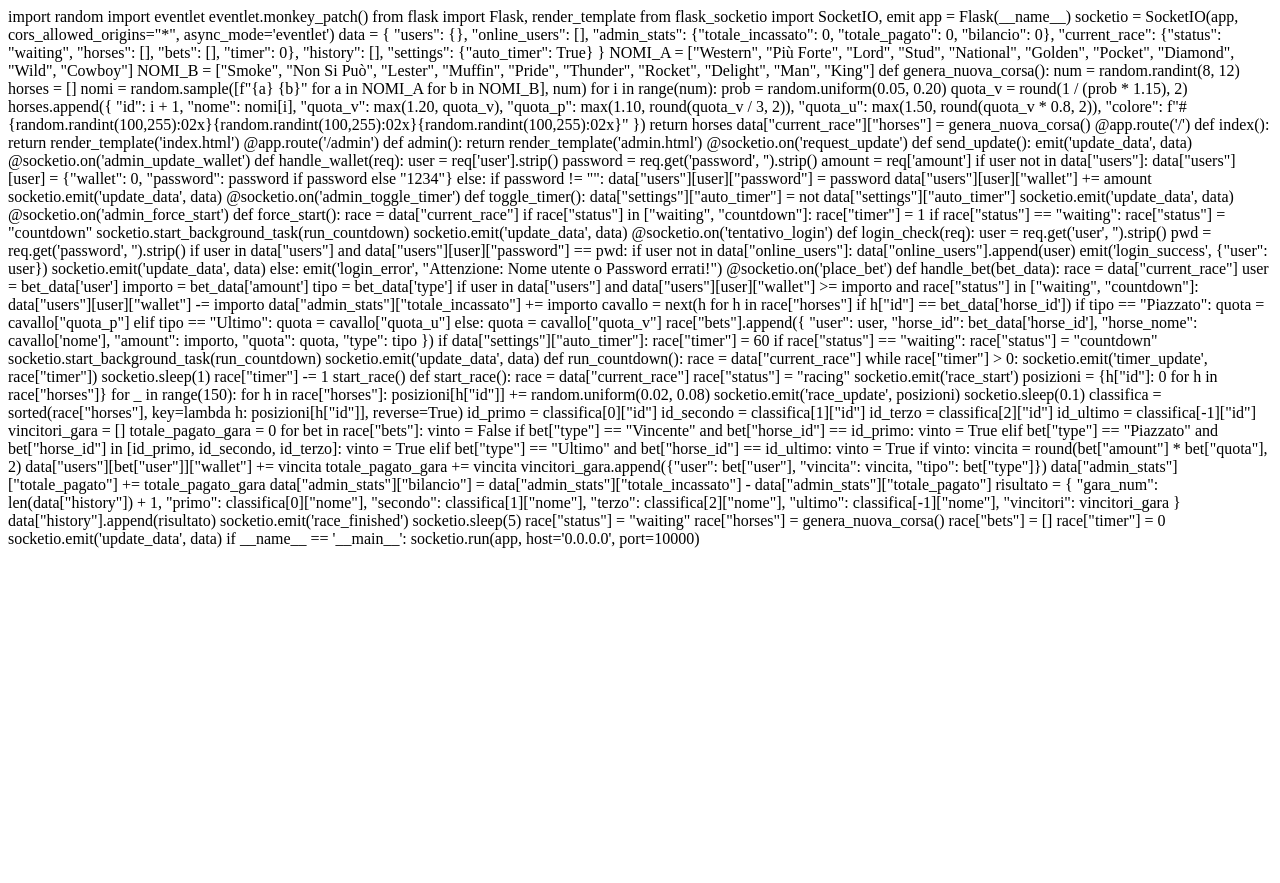
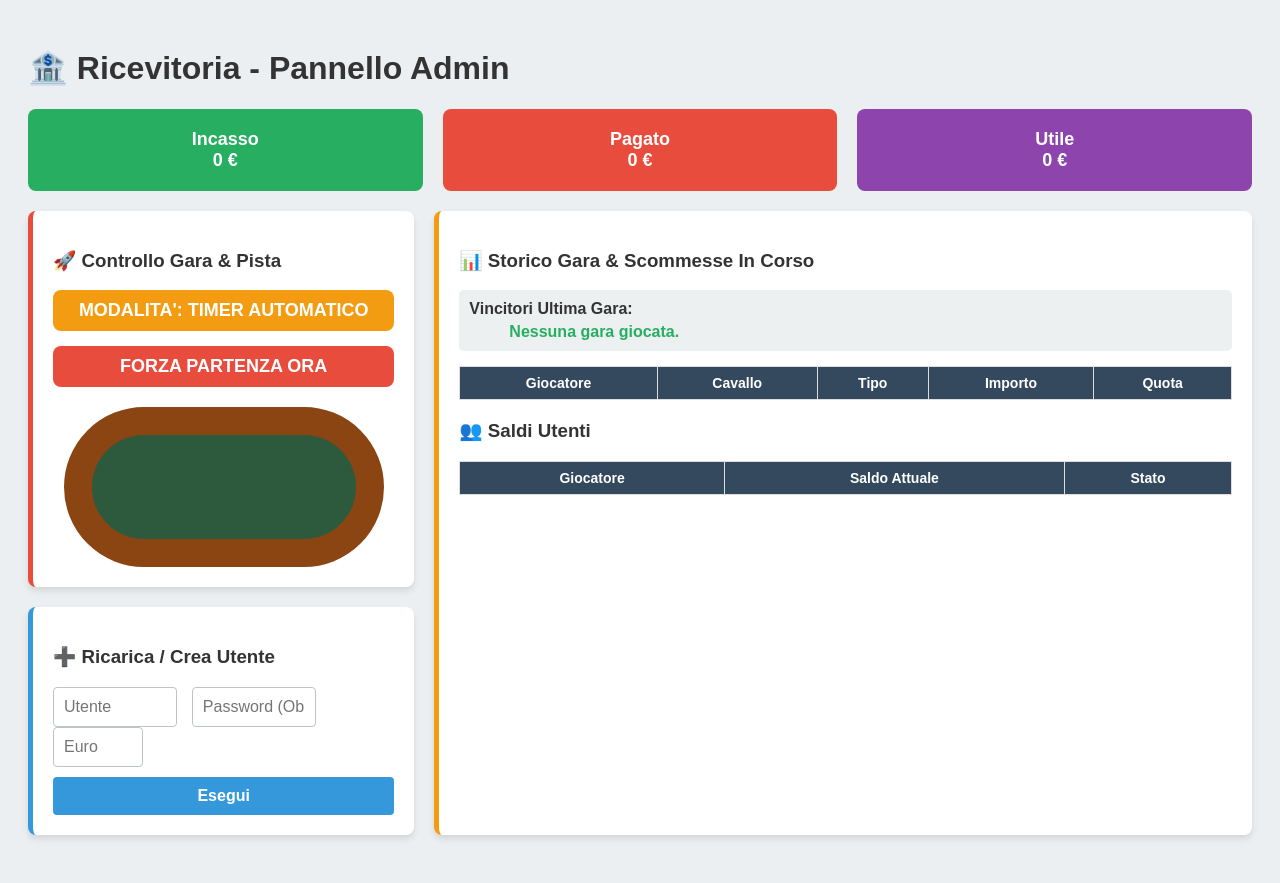
Before and after one commit to pietrolmb/bet-horses-app, a Flask app: page /admin in a window 1280 px wide. Before the commit the page ends 548 px from the top, so only its background shows below. Run offline with Flask 3, Linux system fonts and the light colour scheme; lists and menus that the app fills with data are empty; some libraries are stand-ins or nearby versions.

Commit message:
admin.html

```diff
--- a/templates/admin.html
+++ b/templates/admin.html
@@ -1,180 +1,170 @@
-import random
-import eventlet
-eventlet.monkey_patch()
-from flask import Flask, render_template
-from flask_socketio import SocketIO, emit
+<!DOCTYPE html>
+<html>
+<head>
+    <title>Admin Banco</title>
+    <script src="https://cdnjs.cloudflare.com/ajax/libs/socket.io/4.0.1/socket.io.js"></script>
+    <style>
+        body { font-family: sans-serif; background: #eceff1; padding: 20px; color: #333;}
+        .card { background: white; padding: 20px; border-radius: 8px; box-shadow: 0 4px 6px rgba(0,0,0,0.1); margin-bottom: 20px; }
+        .stats { display: flex; gap: 20px; margin-bottom: 20px;}
+        .stat-box { flex: 1; padding: 20px; border-radius: 8px; text-align: center; color: white; font-size: 18px; font-weight: bold;}
+        input { padding: 10px; font-size: 16px; border: 1px solid #bdc3c7; border-radius: 4px; margin-right: 10px;}
+        button { padding: 10px 20px; font-size: 16px; background: #3498db; color: white; border: none; border-radius: 4px; cursor: pointer; font-weight: bold;}
+        .btn-forza { background: #e74c3c; width: 100%; font-size: 18px; padding: 10px; margin-top: 5px; border-radius: 8px;}
+        .btn-toggle { background: #f39c12; width: 100%; font-size: 18px; padding: 10px; margin-bottom: 10px; border-radius: 8px;}
+        table { width: 100%; border-collapse: collapse; margin-top: 15px; }
+        th, td { padding: 8px; border: 1px solid #ddd; text-align: center; font-size:14px;}
+        th { background: #34495e; color: white; }
 
-app = Flask(__name__)
-socketio = SocketIO(app, cors_allowed_origins="*", async_mode='eventlet')
+        /* Mini Pista Admin Ricalcolata */
+        #pista-container {
+            width: 400px; height: 200px; background: #2d5a3c; border-radius: 125px;
+            position: relative; border: 35px solid #8B4513; margin: auto; overflow:hidden; zoom: 0.8;
+            box-sizing: border-box;
+        }
+        .traguardo { position: absolute; bottom: -35px; left: 50%; width: 4px; height: 35px; background: red; transform: translateX(-50%);}
+        .cavallo { width: 14px; height: 14px; border-radius: 50%; position: absolute; border: 1px solid #fff; font-size: 8px; font-weight: bold; color: black; display: flex; align-items: center; justify-content: center; transition: all 0.1s linear;}
+    </style>
+</head>
+<body>
+    <h1>🏦 Ricevitoria - Pannello Admin</h1>
 
-data = {
-    "users": {},
-    "online_users": [],
-    "admin_stats": {"totale_incassato": 0, "totale_pagato": 0, "bilancio": 0},
-    "current_race": {"status": "waiting", "horses": [], "bets": [], "timer": 0},
-    "history": [],
-    "settings": {"auto_timer": True}
-}
+    <div class="stats">
+        <div class="stat-box" style="background:#27ae60;">Incasso<br><span id="inc">0</span> €</div>
+        <div class="stat-box" style="background:#e74c3c;">Pagato<br><span id="pag">0</span> €</div>
+        <div class="stat-box" style="background:#8e44ad;">Utile<br><span id="util">0</span> €</div>
+    </div>
 
-NOMI_A = ["Western", "Più Forte", "Lord", "Stud", "National", "Golden", "Pocket", "Diamond", "Wild", "Cowboy"]
-NOMI_B = ["Smoke", "Non Si Può", "Lester", "Muffin", "Pride", "Thunder", "Rocket", "Delight", "Man", "King"]
+    <div style="display: flex; gap: 20px;">
+        <div style="flex: 1;">
+            <div class="card" style="border-left: 5px solid #e74c3c;">
+                <h3>🚀 Controllo Gara & Pista</h3>
+                <button class="btn-toggle" id="btn-switch-timer" onclick="toggleTimer()">MODALITA': TIMER AUTOMATICO</button>
+                <button class="btn-forza" onclick="forzaPartenza()">FORZA PARTENZA ORA</button>
 
-def genera_nuova_corsa():
-    num = random.randint(8, 12)
-    horses = []
-    nomi = random.sample([f"{a} {b}" for a in NOMI_A for b in NOMI_B], num)
-    for i in range(num):
-        prob = random.uniform(0.05, 0.20)
-        quota_v = round(1 / (prob * 1.15), 2)
-        horses.append({
-            "id": i + 1, "nome": nomi[i],
-            "quota_v": max(1.20, quota_v),
-            "quota_p": max(1.10, round(quota_v / 3, 2)),
-            "quota_u": max(1.50, round(quota_v * 0.8, 2)),
-            "colore": f"#{random.randint(100,255):02x}{random.randint(100,255):02x}{random.randint(100,255):02x}"
-        })
-    return horses
+                <div style="margin-top:20px;">
+                    <div id="pista-container"><div class="traguardo"></div></div>
+                </div>
+            </div>
 
-data["current_race"]["horses"] = genera_nuova_corsa()
+            <div class="card" style="border-left: 5px solid #3498db;">
+                <h3>➕ Ricarica / Crea Utente</h3>
+                <input type="text" id="nuovo-user" placeholder="Utente" style="width: 30%;">
+                <input type="text" id="nuova-pass" placeholder="Password (Obbligatoria)" style="width: 30%;">
+                <input type="number" id="importo" placeholder="Euro" style="width: 20%;">
+                <button onclick="gestioneSoldi()" style="margin-top: 10px; width: 100%;">Esegui</button>
+            </div>
+        </div>
 
-@app.route('/')
-def index(): return render_template('index.html')
+        <div class="card" style="flex: 2; border-left: 5px solid #f39c12;">
+            <h3>📊 Storico Gara & Scommesse In Corso</h3>
 
-@app.route('/admin')
-def admin(): return render_template('admin.html')
+            <div style="background:#ecf0f1; padding:10px; border-radius:5px; margin-bottom:15px;">
+                <h4 style="margin:0 0 5px 0;">Vincitori Ultima Gara:</h4>
+                <ul id="lista-vincitori" style="margin:0; color:#27ae60; font-weight:bold;">Nessuna gara giocata.</ul>
+            </div>
 
-@socketio.on('request_update')
-def send_update(): emit('update_data', data)
+            <table id="tabella-scommesse">
+                <thead><tr><th>Giocatore</th><th>Cavallo</th><th>Tipo</th><th>Importo</th><th>Quota</th></tr></thead>
+                <tbody></tbody>
+            </table>
 
-@socketio.on('admin_update_wallet')
-def handle_wallet(req):
-    user = req['user'].strip()
-    password = req.get('password', '').strip()
-    amount = req['amount']
+            <h3 style="margin-top:20px;">👥 Saldi Utenti</h3>
+            <table id="tabella-utenti">
+                <thead><tr><th>Giocatore</th><th>Saldo Attuale</th><th>Stato</th></tr></thead>
+                <tbody></tbody>
+            </table>
+        </div>
+    </div>
 
-    if user not in data["users"]:
-        data["users"][user] = {"wallet": 0, "password": password if password else "1234"}
-    else:
-        if password != "": data["users"][user]["password"] = password
+    <script>
+        const socket = io();
+        let cavalliElements = {};
+        socket.emit('request_update');
 
-    data["users"][user]["wallet"] += amount
-    socketio.emit('update_data', data)
+        function gestioneSoldi() {
+            const user = document.getElementById('nuovo-user').value.trim();
+            const pass = document.getElementById('nuova-pass').value.trim();
+            const amt = document.getElementById('importo').value;
 
-@socketio.on('admin_toggle_timer')
-def toggle_timer():
-    data["settings"]["auto_timer"] = not data["settings"]["auto_timer"]
-    socketio.emit('update_data', data)
+            if(user === "" || pass === "" || amt === "") {
+                alert("Devi compilare tutti i campi: Utente, Password ed Euro!");
+                return;
+            }
 
-@socketio.on('admin_force_start')
-def force_start():
-    race = data["current_race"]
-    if race["status"] in ["waiting", "countdown"]:
-        race["timer"] = 1
-        if race["status"] == "waiting":
-            race["status"] = "countdown"
-            socketio.start_background_task(run_countdown)
-        socketio.emit('update_data', data)
+            socket.emit('admin_update_wallet', {user: user, password: pass, amount: parseInt(amt)});
+            document.getElementById('importo').value = "";
+            alert("Operazione completata con successo!");
+        }
 
-@socketio.on('tentativo_login')
-def login_check(req):
-    user = req.get('user', '').strip()
-    pwd = req.get('password', '').strip()
+        function forzaPartenza() { socket.emit('admin_force_start'); }
+        function toggleTimer() { socket.emit('admin_toggle_timer'); }
 
-    if user in data["users"] and data["users"][user]["password"] == pwd:
-        if user not in data["online_users"]: data["online_users"].append(user)
-        emit('login_success', {"user": user})
-        socketio.emit('update_data', data)
-    else:
-        emit('login_error', "Attenzione: Nome utente o Password errati!")
+        socket.on('update_data', (s) => {
+            const r = s.current_race;
+            document.getElementById('inc').innerText = s.admin_stats.totale_incassato;
+            document.getElementById('pag').innerText = s.admin_stats.totale_pagato;
+            document.getElementById('util').innerText = s.admin_stats.bilancio;
 
-@socketio.on('place_bet')
-def handle_bet(bet_data):
-    race = data["current_race"]
-    user = bet_data['user']
-    importo = bet_data['amount']
-    tipo = bet_data['type']
+            const btnToggle = document.getElementById('btn-switch-timer');
+            if(s.settings.auto_timer) {
+                btnToggle.innerText = "MODALITA': TIMER 60s ATTIVO (Clicca per Manuale)";
+                btnToggle.style.background = "#2ecc71";
+            } else {
+                btnToggle.innerText = "MODALITA': MANUALE (Clicca per Timer Auto)";
+                btnToggle.style.background = "#e67e22";
+            }
 
-    if user in data["users"] and data["users"][user]["wallet"] >= importo and race["status"] in ["waiting", "countdown"]:
-        data["users"][user]["wallet"] -= importo
-        data["admin_stats"]["totale_incassato"] += importo
+            if(s.history.length > 0) {
+                const ultima = s.history[s.history.length - 1];
+                const ul = document.getElementById('lista-vincitori');
+                ul.innerHTML = ultima.vincitori.length === 0 ? "<li>Nessun giocatore ha vinto.</li>" : "";
+                ultima.vincitori.forEach(v => ul.innerHTML += `<li>${v.user} vince ${v.vincita}€ (${v.tipo})</li>`);
+            }
 
-        cavallo = next(h for h in race["horses"] if h["id"] == bet_data['horse_id'])
-        if tipo == "Piazzato": quota = cavallo["quota_p"]
-        elif tipo == "Ultimo": quota = cavallo["quota_u"]
-        else: quota = cavallo["quota_v"]
+            const tbodyScommesse = document.querySelector('#tabella-scommesse tbody');
+            tbodyScommesse.innerHTML = r.bets.length === 0 ? '<tr><td colspan="5">Nessuna scommessa in questa gara.</td></tr>' : "";
+            r.bets.forEach(b => tbodyScommesse.innerHTML += `<tr><td><b>${b.user}</b></td><td>${b.horse_nome}</td><td>${b.type}</td><td style="color:green;">${b.amount} €</td><td>${b.quota}</td></tr>`);
 
-        race["bets"].append({
-            "user": user, "horse_id": bet_data['horse_id'], "horse_nome": cavallo['nome'],
-            "amount": importo, "quota": quota, "type": tipo
-        })
+            const tbodyUtenti = document.querySelector('#tabella-utenti tbody');
+            tbodyUtenti.innerHTML = Object.keys(s.users).length === 0 ? '<tr><td colspan="3">Nessun utente creato.</td></tr>' : "";
+            for (const [nomeUtente, datiUtente] of Object.entries(s.users)) {
+                const isOnline = s.online_users.includes(nomeUtente) ? "🟢 Online" : "⚪ Offline";
+                tbodyUtenti.innerHTML += `<tr><td><b>${nomeUtente}</b></td><td>${datiUtente.wallet} €</td><td>${isOnline}</td></tr>`;
+            }
 
-        if data["settings"]["auto_timer"]:
-            race["timer"] = 60
-            if race["status"] == "waiting":
-                race["status"] = "countdown"
-                socketio.start_background_task(run_countdown)
+            const pista = document.getElementById('pista-container');
+            if(r.status === "waiting" && r.bets.length === 0) {
+                document.querySelectorAll('.cavallo').forEach(e => e.remove());
+                cavalliElements = {};
+            }
+            r.horses.forEach((h, index) => {
+                if(!cavalliElements[h.id] && r.status === "waiting") {
+                    const d = document.createElement('div');
+                    d.className = 'cavallo'; d.style.backgroundColor = h.colore; d.innerText = h.id;
+                    pista.appendChild(d);
+                    cavalliElements[h.id] = d;
 
-        socketio.emit('update_data', data)
+                    const laneX = 172 + (index * 1.8);
+                    const laneY = 72 + (index * 1.8);
+                    const startX = 200 + laneX * Math.cos(Math.PI / 2);
+                    const startY = 100 + laneY * Math.sin(Math.PI / 2);
+                    d.style.left = (startX - 7) + 'px'; d.style.top = (startY - 7) + 'px';
+                }
+            });
+        });
 
-def run_countdown():
-    race = data["current_race"]
-    while race["timer"] > 0:
-        socketio.emit('timer_update', race["timer"])
-        socketio.sleep(1)
-        race["timer"] -= 1
-    start_race()
-
-def start_race():
-    race = data["current_race"]
-    race["status"] = "racing"
-    socketio.emit('race_start')
-
-    posizioni = {h["id"]: 0 for h in race["horses"]}
-
-    for _ in range(150):
-        for h in race["horses"]: posizioni[h["id"]] += random.uniform(0.02, 0.08)
-        socketio.emit('race_update', posizioni)
-        socketio.sleep(0.1)
-
-    classifica = sorted(race["horses"], key=lambda h: posizioni[h["id"]], reverse=True)
-    id_primo = classifica[0]["id"]
-    id_secondo = classifica[1]["id"]
-    id_terzo = classifica[2]["id"]
-    id_ultimo = classifica[-1]["id"]
-
-    vincitori_gara = []
-    totale_pagato_gara = 0
-    for bet in race["bets"]:
-        vinto = False
-        if bet["type"] == "Vincente" and bet["horse_id"] == id_primo: vinto = True
-        elif bet["type"] == "Piazzato" and bet["horse_id"] in [id_primo, id_secondo, id_terzo]: vinto = True
-        elif bet["type"] == "Ultimo" and bet["horse_id"] == id_ultimo: vinto = True
-
-        if vinto:
-            vincita = round(bet["amount"] * bet["quota"], 2)
-            data["users"][bet["user"]]["wallet"] += vincita
-            totale_pagato_gara += vincita
-            vincitori_gara.append({"user": bet["user"], "vincita": vincita, "tipo": bet["type"]})
-
-    data["admin_stats"]["totale_pagato"] += totale_pagato_gara
-    data["admin_stats"]["bilancio"] = data["admin_stats"]["totale_incassato"] - data["admin_stats"]["totale_pagato"]
-
-    risultato = {
-        "gara_num": len(data["history"]) + 1,
-        "primo": classifica[0]["nome"], "secondo": classifica[1]["nome"],
-        "terzo": classifica[2]["nome"], "ultimo": classifica[-1]["nome"],
-        "vincitori": vincitori_gara
-    }
-    data["history"].append(risultato)
-
-    socketio.emit('race_finished')
-    socketio.sleep(5)
-
-    race["status"] = "waiting"
-    race["horses"] = genera_nuova_corsa()
-    race["bets"] = []
-    race["timer"] = 0
-    socketio.emit('update_data', data)
-
-if __name__ == '__main__':
-    socketio.run(app, host='0.0.0.0', port=10000)
+        socket.on('race_update', (pos) => {
+            let index = 0;
+            Object.keys(pos).forEach(id => {
+                const laneX = 172 + (index * 1.8);
+                const laneY = 72 + (index * 1.8);
+                const x = 200 + laneX * Math.cos(pos[id] + Math.PI / 2);
+                const y = 100 + laneY * Math.sin(pos[id] + Math.PI / 2);
+                if(cavalliElements[id]) { cavalliElements[id].style.left = (x - 7) +'px'; cavalliElements[id].style.top = (y - 7) +'px'; }
+                index++;
+            });
+        });
+    </script>
+</body>
+</html>
```
